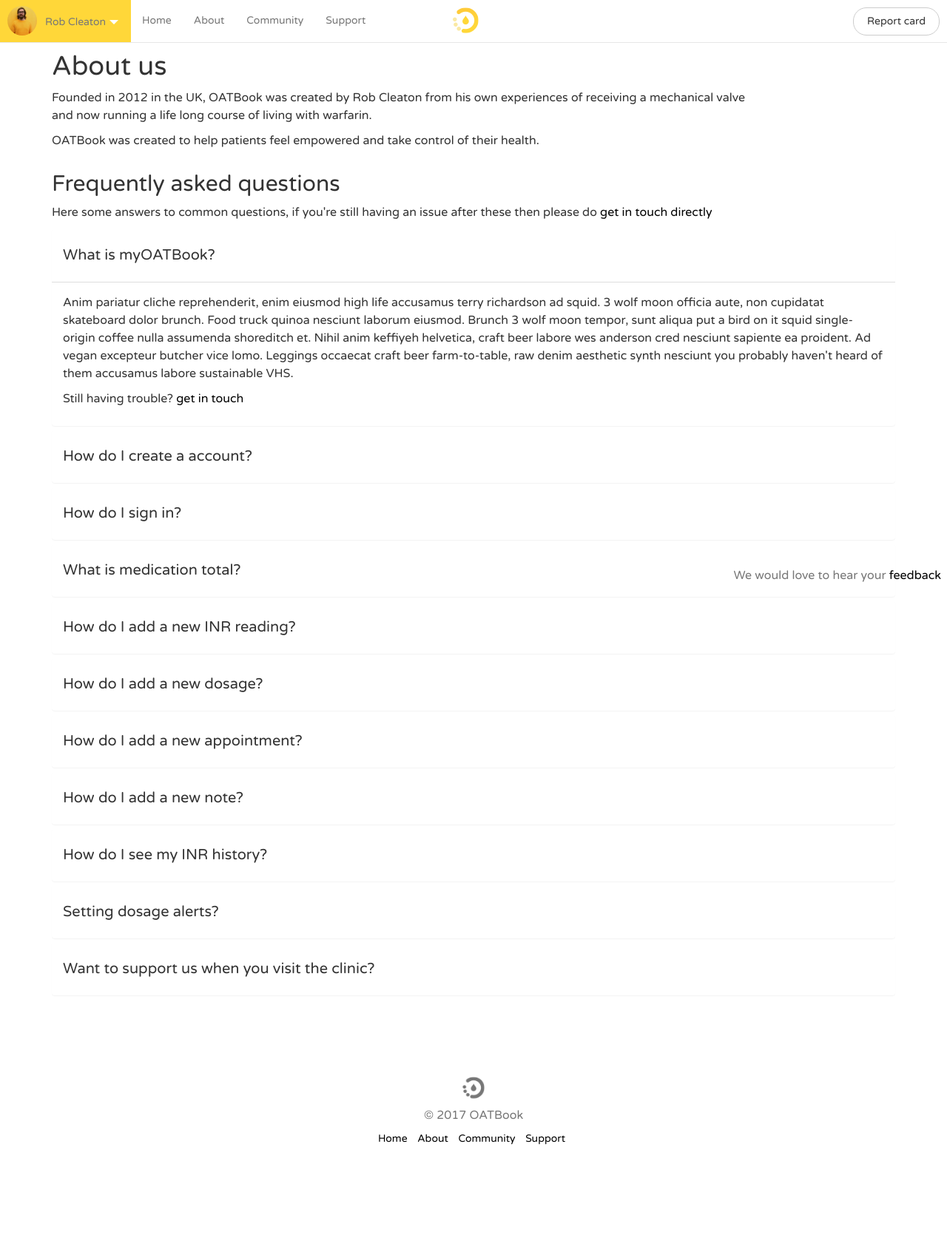
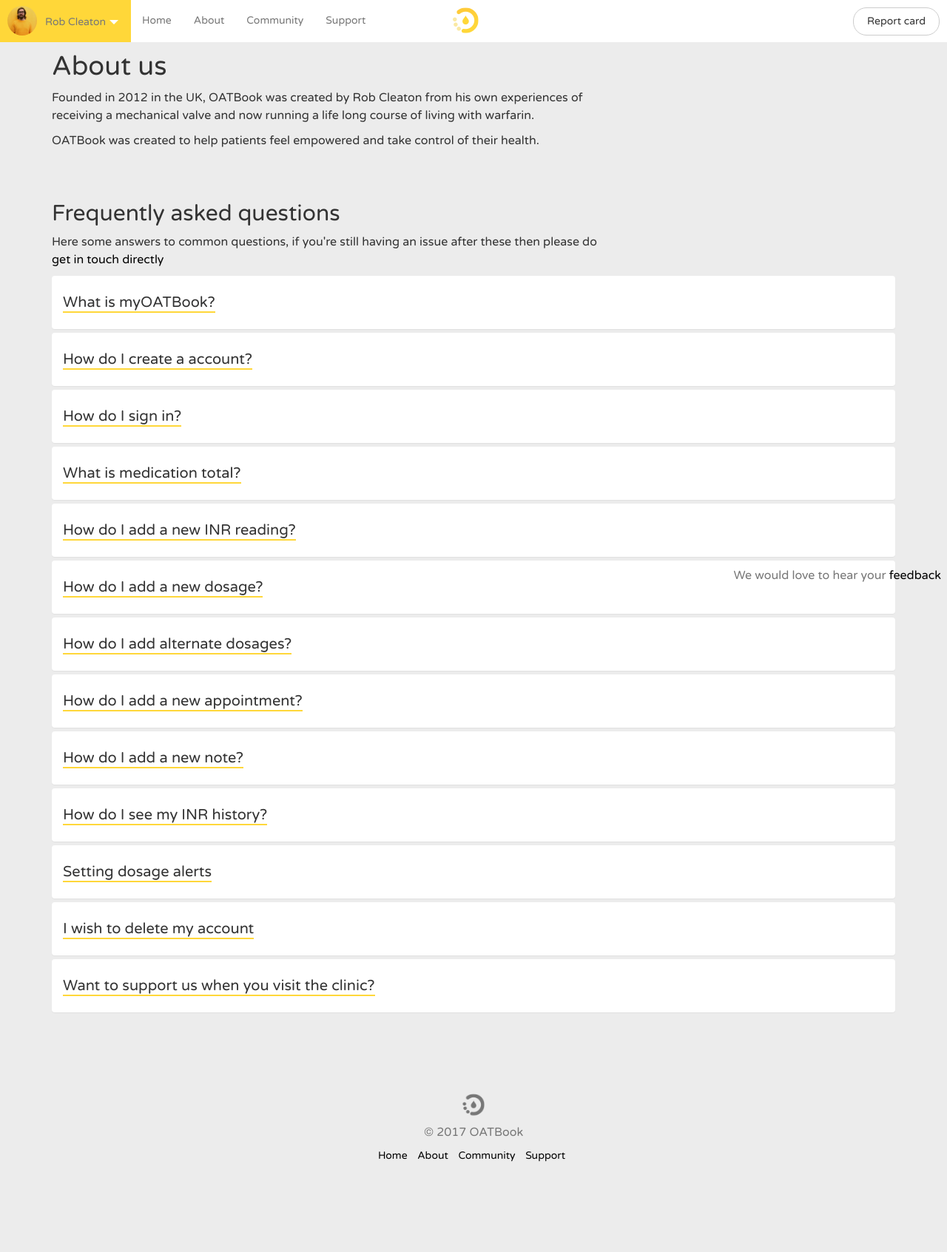
Before and after one commit to robcleaton/my.oatbook, a PHP site: page /about.php in a window 1280 px wide. Shown: the whole page at 74% size. Before the commit the page ends 1548 px from the top, so only its background shows below. Run offline with PHP 8.4, Linux system fonts and the light colour scheme.

Commit message:
style updates including login and about

```diff
--- a/about.php
+++ b/about.php
@@ -4,30 +4,38 @@ $pageTitle = "About";
 
   <div class="container">
     <div class="row">
-      <div class="col-sm-10">
+      <div class="col-md-8">
         <h1>About us</h1>
         <p>Founded in 2012 in the UK, OATBook was created by Rob Cleaton from his own experiences of receiving a mechanical valve and now running a life long course of living with warfarin.</p>
         <p>OATBook was created to help patients feel empowered and take control of their health.</p>
       </div>
     </div>
 
+    <div class="panel-group" id="accordion" role="tablist" aria-multiselectable="true">
+      <div class="row">
+        <div class="col-md-8">
           <h2>Frequently asked questions</h2>
           <p>Here some answers to common questions, if you're still having an issue after these then please do <a href="#">get in touch directly</a></p>
-    <div class="panel-group" id="accordion" role="tablist" aria-multiselectable="true">
+        </div>
+      </div>
 
       <!-- What is OATBook? -->
       <div class="panel panel-default">
         <div class="panel-heading" role="tab" id="headingOne">
           <h4 class="panel-title">
-            <a role="button" data-toggle="collapse" data-parent="#accordion" href="#collapseOne" aria-expanded="true" aria-controls="collapseOne">
+            <a class="collapsed" role="button" data-toggle="collapse" data-parent="#accordion" href="#collapseOne" aria-expanded="true" aria-controls="collapseOne">
               What is myOATBook?
             </a>
           </h4>
         </div>
-        <div id="collapseOne" class="panel-collapse collapse in" role="tabpanel" aria-labelledby="headingOne">
+        <div id="collapseOne" class="panel-collapse collapse" role="tabpanel" aria-labelledby="headingOne">
           <div class="panel-body">
+            <div class="row">
+              <div class="col-sm-8">
                 <p>Anim pariatur cliche reprehenderit, enim eiusmod high life accusamus terry richardson ad squid. 3 wolf moon officia aute, non cupidatat skateboard dolor brunch. Food truck quinoa nesciunt laborum eiusmod. Brunch 3 wolf moon tempor, sunt aliqua put a bird on it squid single-origin coffee nulla assumenda shoreditch et. Nihil anim keffiyeh helvetica, craft beer labore wes anderson cred nesciunt sapiente ea proident. Ad vegan excepteur butcher vice lomo. Leggings occaecat craft beer farm-to-table, raw denim aesthetic synth nesciunt you probably haven't heard of them accusamus labore sustainable VHS.</p>
                 <p>Still having trouble? <a href="support">get in touch</a></p>
+              </div>
+            </div>
           </div>
         </div>
       </div>
@@ -43,8 +51,12 @@ $pageTitle = "About";
         </div>
         <div id="collapseTwo" class="panel-collapse collapse" role="tabpanel" aria-labelledby="headingTwo">
           <div class="panel-body">
+            <div class="row">
+              <div class="col-sm-8">
                 <p>Anim pariatur cliche reprehenderit, enim eiusmod high life accusamus terry richardson ad squid. 3 wolf moon officia aute, non cupidatat skateboard dolor brunch. Food truck quinoa nesciunt laborum eiusmod. Brunch 3 wolf moon tempor, sunt aliqua put a bird on it squid single-origin coffee nulla assumenda shoreditch et. Nihil anim keffiyeh helvetica, craft beer labore wes anderson cred nesciunt sapiente ea proident. Ad vegan excepteur butcher vice lomo. Leggings occaecat craft beer farm-to-table, raw denim aesthetic synth nesciunt you probably haven't heard of them accusamus labore sustainable VHS.</p>
                 <p>Still having trouble? <a href="support">get in touch</a></p>
+              </div>
+            </div>
           </div>
         </div>
       </div>
@@ -60,8 +72,12 @@ $pageTitle = "About";
         </div>
         <div id="collapseThree" class="panel-collapse collapse" role="tabpanel" aria-labelledby="headingThree">
           <div class="panel-body">
+            <div class="row">
+              <div class="col-sm-8">
                 <p>Anim pariatur cliche reprehenderit, enim eiusmod high life accusamus terry richardson ad squid. 3 wolf moon officia aute, non cupidatat skateboard dolor brunch. Food truck quinoa nesciunt laborum eiusmod. Brunch 3 wolf moon tempor, sunt aliqua put a bird on it squid single-origin coffee nulla assumenda shoreditch et. Nihil anim keffiyeh helvetica, craft beer labore wes anderson cred nesciunt sapiente ea proident. Ad vegan excepteur butcher vice lomo. Leggings occaecat craft beer farm-to-table, raw denim aesthetic synth nesciunt you probably haven't heard of them accusamus labore sustainable VHS.</p>
                 <p>Still having trouble? <a href="support">get in touch</a></p>
+              </div>
+            </div>
           </div>
         </div>
       </div>
@@ -77,8 +93,12 @@ $pageTitle = "About";
         </div>
         <div id="collapseFour" class="panel-collapse collapse" role="tabpanel" aria-labelledby="headingTwo">
           <div class="panel-body">
+            <div class="row">
+              <div class="col-sm-8">
                 <p>Anim pariatur cliche reprehenderit, enim eiusmod high life accusamus terry richardson ad squid. 3 wolf moon officia aute, non cupidatat skateboard dolor brunch. Food truck quinoa nesciunt laborum eiusmod. Brunch 3 wolf moon tempor, sunt aliqua put a bird on it squid single-origin coffee nulla assumenda shoreditch et. Nihil anim keffiyeh helvetica, craft beer labore wes anderson cred nesciunt sapiente ea proident. Ad vegan excepteur butcher vice lomo. Leggings occaecat craft beer farm-to-table, raw denim aesthetic synth nesciunt you probably haven't heard of them accusamus labore sustainable VHS.</p>
                 <p>Still having trouble? <a href="support">get in touch</a></p>
+              </div>
+            </div>
           </div>
         </div>
       </div>
@@ -94,8 +114,12 @@ $pageTitle = "About";
         </div>
         <div id="collapseFive" class="panel-collapse collapse" role="tabpanel" aria-labelledby="headingThree">
           <div class="panel-body">
+            <div class="row">
+              <div class="col-sm-8">
                 <p>Anim pariatur cliche reprehenderit, enim eiusmod high life accusamus terry richardson ad squid. 3 wolf moon officia aute, non cupidatat skateboard dolor brunch. Food truck quinoa nesciunt laborum eiusmod. Brunch 3 wolf moon tempor, sunt aliqua put a bird on it squid single-origin coffee nulla assumenda shoreditch et. Nihil anim keffiyeh helvetica, craft beer labore wes anderson cred nesciunt sapiente ea proident. Ad vegan excepteur butcher vice lomo. Leggings occaecat craft beer farm-to-table, raw denim aesthetic synth nesciunt you probably haven't heard of them accusamus labore sustainable VHS.</p>
                 <p>Still having trouble? <a href="support">get in touch</a></p>
+              </div>
+            </div>
           </div>
         </div>
       </div>
@@ -111,8 +135,33 @@ $pageTitle = "About";
         </div>
         <div id="collapseSix" class="panel-collapse collapse" role="tabpanel" aria-labelledby="headingThree">
           <div class="panel-body">
+            <div class="row">
+              <div class="col-sm-8">
                 <p>Anim pariatur cliche reprehenderit, enim eiusmod high life accusamus terry richardson ad squid. 3 wolf moon officia aute, non cupidatat skateboard dolor brunch. Food truck quinoa nesciunt laborum eiusmod. Brunch 3 wolf moon tempor, sunt aliqua put a bird on it squid single-origin coffee nulla assumenda shoreditch et. Nihil anim keffiyeh helvetica, craft beer labore wes anderson cred nesciunt sapiente ea proident. Ad vegan excepteur butcher vice lomo. Leggings occaecat craft beer farm-to-table, raw denim aesthetic synth nesciunt you probably haven't heard of them accusamus labore sustainable VHS.</p>
                 <p>Still having trouble? <a href="support">get in touch</a></p>
+              </div>
+            </div>
+          </div>
+        </div>
+      </div>
+
+      <!-- How do I add alternate dosages? -->
+      <div class="panel panel-default">
+        <div class="panel-heading" role="tab" id="headingThree">
+          <h4 class="panel-title">
+            <a class="collapsed" role="button" data-toggle="collapse" data-parent="#accordion" href="#collapseSix" aria-expanded="false" aria-controls="collapseThree">
+              How do I add alternate dosages?
+            </a>
+          </h4>
+        </div>
+        <div id="collapseSix" class="panel-collapse collapse" role="tabpanel" aria-labelledby="headingThree">
+          <div class="panel-body">
+            <div class="row">
+              <div class="col-sm-8">
+                <p>Anim pariatur cliche reprehenderit, enim eiusmod high life accusamus terry richardson ad squid. 3 wolf moon officia aute, non cupidatat skateboard dolor brunch. Food truck quinoa nesciunt laborum eiusmod. Brunch 3 wolf moon tempor, sunt aliqua put a bird on it squid single-origin coffee nulla assumenda shoreditch et. Nihil anim keffiyeh helvetica, craft beer labore wes anderson cred nesciunt sapiente ea proident. Ad vegan excepteur butcher vice lomo. Leggings occaecat craft beer farm-to-table, raw denim aesthetic synth nesciunt you probably haven't heard of them accusamus labore sustainable VHS.</p>
+                <p>Still having trouble? <a href="support">get in touch</a></p>
+              </div>
+            </div>
           </div>
         </div>
       </div>
@@ -128,8 +177,12 @@ $pageTitle = "About";
         </div>
         <div id="collapseSeven" class="panel-collapse collapse" role="tabpanel" aria-labelledby="headingThree">
           <div class="panel-body">
+            <div class="row">
+              <div class="col-sm-8">
                 <p>Anim pariatur cliche reprehenderit, enim eiusmod high life accusamus terry richardson ad squid. 3 wolf moon officia aute, non cupidatat skateboard dolor brunch. Food truck quinoa nesciunt laborum eiusmod. Brunch 3 wolf moon tempor, sunt aliqua put a bird on it squid single-origin coffee nulla assumenda shoreditch et. Nihil anim keffiyeh helvetica, craft beer labore wes anderson cred nesciunt sapiente ea proident. Ad vegan excepteur butcher vice lomo. Leggings occaecat craft beer farm-to-table, raw denim aesthetic synth nesciunt you probably haven't heard of them accusamus labore sustainable VHS.</p>
                 <p>Still having trouble? <a href="support">get in touch</a></p>
+              </div>
+            </div>
           </div>
         </div>
       </div>
@@ -145,8 +198,12 @@ $pageTitle = "About";
         </div>
         <div id="collapseEight" class="panel-collapse collapse" role="tabpanel" aria-labelledby="headingThree">
           <div class="panel-body">
+            <div class="row">
+              <div class="col-sm-8">
                 <p>Anim pariatur cliche reprehenderit, enim eiusmod high life accusamus terry richardson ad squid. 3 wolf moon officia aute, non cupidatat skateboard dolor brunch. Food truck quinoa nesciunt laborum eiusmod. Brunch 3 wolf moon tempor, sunt aliqua put a bird on it squid single-origin coffee nulla assumenda shoreditch et. Nihil anim keffiyeh helvetica, craft beer labore wes anderson cred nesciunt sapiente ea proident. Ad vegan excepteur butcher vice lomo. Leggings occaecat craft beer farm-to-table, raw denim aesthetic synth nesciunt you probably haven't heard of them accusamus labore sustainable VHS.</p>
                 <p>Still having trouble? <a href="support">get in touch</a></p>
+              </div>
+            </div>
           </div>
         </div>
       </div>
@@ -162,25 +219,54 @@ $pageTitle = "About";
         </div>
         <div id="collapseNine" class="panel-collapse collapse" role="tabpanel" aria-labelledby="headingThree">
           <div class="panel-body">
+            <div class="row">
+              <div class="col-sm-8">
                 <p>Anim pariatur cliche reprehenderit, enim eiusmod high life accusamus terry richardson ad squid. 3 wolf moon officia aute, non cupidatat skateboard dolor brunch. Food truck quinoa nesciunt laborum eiusmod. Brunch 3 wolf moon tempor, sunt aliqua put a bird on it squid single-origin coffee nulla assumenda shoreditch et. Nihil anim keffiyeh helvetica, craft beer labore wes anderson cred nesciunt sapiente ea proident. Ad vegan excepteur butcher vice lomo. Leggings occaecat craft beer farm-to-table, raw denim aesthetic synth nesciunt you probably haven't heard of them accusamus labore sustainable VHS.</p>
                 <p>Still having trouble? <a href="support">get in touch</a></p>
               </div>
             </div>
           </div>
+        </div>
+      </div>
 
-      <!-- Setting dosage alerts? -->
+      <!-- Setting dosage alerts -->
       <div class="panel panel-default">
         <div class="panel-heading" role="tab" id="headingThree">
           <h4 class="panel-title">
             <a class="collapsed" role="button" data-toggle="collapse" data-parent="#accordion" href="#collapseTen" aria-expanded="false" aria-controls="collapseThree">
-              Setting dosage alerts?
+              Setting dosage alerts
             </a>
           </h4>
         </div>
         <div id="collapseTen" class="panel-collapse collapse" role="tabpanel" aria-labelledby="headingThree">
           <div class="panel-body">
+            <div class="row">
+              <div class="col-sm-8">
                 <p>Anim pariatur cliche reprehenderit, enim eiusmod high life accusamus terry richardson ad squid. 3 wolf moon officia aute, non cupidatat skateboard dolor brunch. Food truck quinoa nesciunt laborum eiusmod. Brunch 3 wolf moon tempor, sunt aliqua put a bird on it squid single-origin coffee nulla assumenda shoreditch et. Nihil anim keffiyeh helvetica, craft beer labore wes anderson cred nesciunt sapiente ea proident. Ad vegan excepteur butcher vice lomo. Leggings occaecat craft beer farm-to-table, raw denim aesthetic synth nesciunt you probably haven't heard of them accusamus labore sustainable VHS.</p>
                 <p>Still having trouble? <a href="support">get in touch</a></p>
+              </div>
+            </div>
+          </div>
+        </div>
+      </div>
+
+      <!-- Delete account? -->
+      <div class="panel panel-default">
+        <div class="panel-heading" role="tab" id="headingThree">
+          <h4 class="panel-title">
+            <a class="collapsed" role="button" data-toggle="collapse" data-parent="#accordion" href="#collapseTen" aria-expanded="false" aria-controls="collapseThree">
+              I wish to delete my account
+            </a>
+          </h4>
+        </div>
+        <div id="collapseTen" class="panel-collapse collapse" role="tabpanel" aria-labelledby="headingThree">
+          <div class="panel-body">
+            <div class="row">
+              <div class="col-sm-8">
+                <p>Anim pariatur cliche reprehenderit, enim eiusmod high life accusamus terry richardson ad squid. 3 wolf moon officia aute, non cupidatat skateboard dolor brunch. Food truck quinoa nesciunt laborum eiusmod. Brunch 3 wolf moon tempor, sunt aliqua put a bird on it squid single-origin coffee nulla assumenda shoreditch et. Nihil anim keffiyeh helvetica, craft beer labore wes anderson cred nesciunt sapiente ea proident. Ad vegan excepteur butcher vice lomo. Leggings occaecat craft beer farm-to-table, raw denim aesthetic synth nesciunt you probably haven't heard of them accusamus labore sustainable VHS.</p>
+                <p>Still having trouble? <a href="support">get in touch</a></p>
+              </div>
+            </div>
           </div>
         </div>
       </div>
@@ -196,8 +282,12 @@ $pageTitle = "About";
         </div>
         <div id="collapseEleven" class="panel-collapse collapse" role="tabpanel" aria-labelledby="headingThree">
           <div class="panel-body">
+            <div class="row">
+              <div class="col-sm-8">
                 <p>Anim pariatur cliche reprehenderit, enim eiusmod high life accusamus terry richardson ad squid. 3 wolf moon officia aute, non cupidatat skateboard dolor brunch. Food truck quinoa nesciunt laborum eiusmod. Brunch 3 wolf moon tempor, sunt aliqua put a bird on it squid single-origin coffee nulla assumenda shoreditch et. Nihil anim keffiyeh helvetica, craft beer labore wes anderson cred nesciunt sapiente ea proident. Ad vegan excepteur butcher vice lomo. Leggings occaecat craft beer farm-to-table, raw denim aesthetic synth nesciunt you probably haven't heard of them accusamus labore sustainable VHS.</p>
                 <p>Still having trouble? <a href="support">get in touch</a></p>
+              </div>
+            </div>
           </div>
         </div>
       </div>
--- a/sass/_custom.scss
+++ b/sass/_custom.scss
@@ -24,6 +24,7 @@ $red-darker : #c5471b;
 
 body {
   /* background: $oatbook-light; */
+  background-color: #ececec;
   font-family: 'Varela Round', sans-serif;
   padding-top: 50px;
 }
@@ -82,6 +83,7 @@ p {
 
 .navbar {
   background: $white;
+  border-color: #ececec;
   .dropdown.user {
     margin-left: -15px;
     padding: 6px 6px 8px 6px;
@@ -325,9 +343,23 @@ footer {
 }
 
 // Accordion
+#accordion {
+  margin-top: 4rem;
+
   .panel-default {
     border: none;
-
+    a {
+      border-bottom: 2px solid $oatbook;
+      text-decoration: none;
+      transition: all 0.1s ease 0.1s;
+    }
+    a:hover {
+      border-bottom: 4px solid $oatbook;
+    }
+    p {
+      line-height: 32px;
+      margin: 0 0 28px;
+    }
     .panel-heading {
       background: none;
       padding: 25px 15px;
```
Also changed, not shown: other parts of sass/_custom.scss (+21 -4 lines), config.php (added, +16 -0 lines), login.php (+8 -4 lines), settings.php (+0 -11 lines), stylesheets/styles.css, 1 other file. Lines whose indentation alone changed are shown as unchanged.
